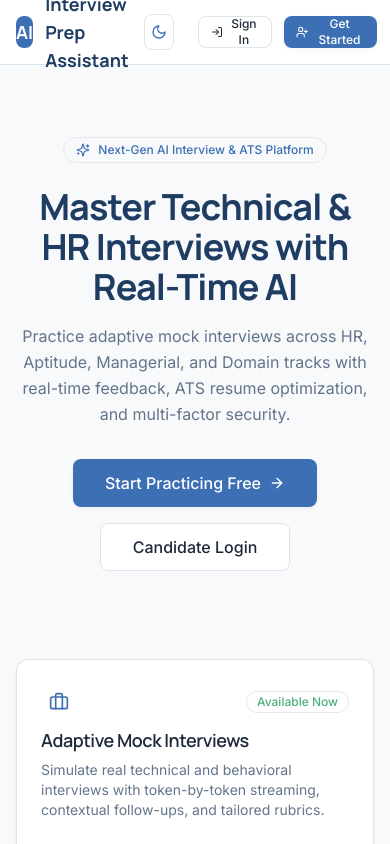
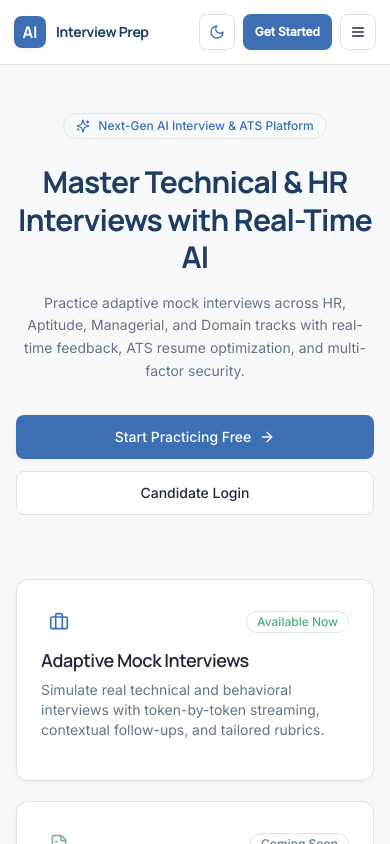
Before and after one commit to Hassanabbas006/ai-intweview-preparation-assistant, a Next.js app: page / in a window 390 px wide. Shown: the top 844 px of the page. Built offline with nearby package versions, Linux system fonts and the light colour scheme.

Commit message:
fix(ui): redesign mobile header with compact wordmark and hamburger navigation for phone viewports

```diff
--- a/app/(admin)/admin/login/page.tsx
+++ b/app/(admin)/admin/login/page.tsx
@@ -88,7 +88,7 @@ export default function AdminLoginPage() {
   };
 
   return (
-    <div className="min-h-screen flex flex-col items-center justify-center p-4 bg-background transition-colors">
+    <div className="min-h-screen flex flex-col items-center justify-center p-4 pt-14 sm:pt-4 bg-background transition-colors">
       <div className="absolute top-4 right-4">
         <ThemeToggle />
       </div>
--- a/app/(auth)/login/page.tsx
+++ b/app/(auth)/login/page.tsx
@@ -259,7 +259,7 @@ function LoginForm() {
 
 export default function LoginPage() {
   return (
-    <div className="min-h-screen flex flex-col items-center justify-center p-4 bg-background transition-colors">
+    <div className="min-h-screen flex flex-col items-center justify-center p-4 pt-14 sm:pt-4 bg-background transition-colors">
       <div className="absolute top-4 right-4">
         <ThemeToggle />
       </div>
--- a/app/(auth)/signup/page.tsx
+++ b/app/(auth)/signup/page.tsx
@@ -65,7 +65,7 @@ export default function SignupPage() {
   };
 
   return (
-    <div className="min-h-screen flex flex-col items-center justify-center p-4 bg-background transition-colors">
+    <div className="min-h-screen flex flex-col items-center justify-center p-4 pt-14 sm:pt-4 bg-background transition-colors">
       <div className="absolute top-4 right-4">
         <ThemeToggle />
       </div>
--- a/app/page.tsx
+++ b/app/page.tsx
@@ -1,10 +1,11 @@
 "use client";
 
 import * as React from "react";
+import { useState } from "react";
 import Link from "next/link";
 import { ThemeToggle } from "@/components/theme-toggle";
 import { Button } from "@/components/ui/button";
-import { Card, CardHeader, CardTitle, CardDescription, CardContent, CardFooter } from "@/components/ui/card";
+import { Card, CardHeader, CardTitle, CardDescription, CardContent } from "@/components/ui/card";
 import { Badge } from "@/components/ui/badge";
 import {
   Sparkles,
@@ -14,29 +15,38 @@ import {
   UserPlus,
   Briefcase,
   FileText,
-  Code2,
-  Lock
+  Lock,
+  Menu,
+  X,
+  Compass
 } from "lucide-react";
 
 export default function Home() {
+  const [mobileMenuOpen, setMobileMenuOpen] = useState(false);
+
   return (
     <div className="min-h-screen flex flex-col bg-background text-text-primary transition-colors">
       {/* Top Navigation */}
       <header className="border-b border-border bg-surface sticky top-0 z-40">
-        <div className="max-w-6xl mx-auto px-4 sm:px-6 lg:px-8 h-16 flex items-center justify-between">
-          <div className="flex items-center space-x-3">
-            <div className="w-8 h-8 rounded-input bg-primary flex items-center justify-center text-white font-heading font-bold text-lg">
+        <div className="max-w-6xl mx-auto px-3.5 sm:px-6 lg:px-8 h-16 flex items-center justify-between gap-2">
+          {/* Logo & Brand Name */}
+          <Link href="/" className="flex items-center space-x-2.5 sm:space-x-3 shrink-0 min-w-0">
+            <div className="w-8 h-8 rounded-input bg-primary flex items-center justify-center text-white font-heading font-bold text-base sm:text-lg shrink-0 select-none shadow-soft">
               AI
             </div>
-            <span className="font-heading font-bold text-lg text-primary-dark dark:text-primary-light">
+            <span className="inline sm:hidden font-heading font-bold text-sm tracking-tight text-primary-dark dark:text-primary-light whitespace-nowrap">
+              Interview Prep
+            </span>
+            <span className="hidden sm:inline font-heading font-bold text-lg text-primary-dark dark:text-primary-light whitespace-nowrap">
               Interview Prep Assistant
             </span>
-          </div>
+          </Link>
 
-          <div className="flex items-center space-x-3">
+          {/* Desktop Navigation Links */}
+          <div className="hidden sm:flex items-center space-x-3">
             <ThemeToggle />
             <Link href="/admin/login">
-              <Button variant="ghost" size="sm" className="hidden sm:inline-flex items-center gap-1.5 text-xs text-text-secondary hover:text-primary">
+              <Button variant="ghost" size="sm" className="inline-flex items-center gap-1.5 text-xs text-text-secondary hover:text-primary">
                 <Lock className="w-3.5 h-3.5" /> Admin
               </Button>
             </Link>
@@ -46,36 +56,90 @@ export default function Home() {
               </Button>
             </Link>
             <Link href="/signup">
-              <Button variant="primary" size="sm" className="flex items-center gap-1.5">
+              <Button variant="primary" size="sm" className="flex items-center gap-1.5 shadow-soft">
                 <UserPlus className="w-4 h-4" /> Get Started
               </Button>
             </Link>
           </div>
+
+          {/* Mobile Navigation Controls */}
+          <div className="flex sm:hidden items-center space-x-2 shrink-0">
+            <ThemeToggle />
+            <Link href="/signup">
+              <Button variant="primary" size="sm" className="h-9 px-3 text-xs shadow-soft font-semibold">
+                Get Started
+              </Button>
+            </Link>
+            <button
+              type="button"
+              onClick={() => setMobileMenuOpen((prev) => !prev)}
+              className="w-9 h-9 flex items-center justify-center rounded-input border border-border bg-surface text-text-primary hover:bg-background transition-colors focus:outline-none focus:ring-2 focus:ring-primary select-none"
+              aria-label={mobileMenuOpen ? "Close menu" : "Open menu"}
+              aria-expanded={mobileMenuOpen}
+            >
+              {mobileMenuOpen ? <X className="w-4 h-4" /> : <Menu className="w-4 h-4" />}
+            </button>
+          </div>
         </div>
+
+        {/* Mobile Dropdown Menu */}
+        {mobileMenuOpen && (
+          <div className="sm:hidden border-t border-border bg-surface/98 backdrop-blur-md px-4 py-4 space-y-3 shadow-lg animate-fade-in">
+            <div className="space-y-2">
+              <Link href="/login" onClick={() => setMobileMenuOpen(false)} className="block">
+                <Button variant="outline" className="w-full justify-start text-xs h-10 gap-2">
+                  <LogIn className="w-4 h-4 text-primary" /> Candidate Sign In
+                </Button>
+              </Link>
+              <Link href="/interview" onClick={() => setMobileMenuOpen(false)} className="block">
+                <Button variant="outline" className="w-full justify-start text-xs h-10 gap-2 border-primary/30 text-primary hover:bg-primary/10">
+                  <Briefcase className="w-4 h-4" /> Adaptive Mock Interviews
+                </Button>
+              </Link>
+            </div>
+
+            <div className="pt-2 border-t border-border/60 flex items-center justify-between text-xs text-text-secondary">
+              <Link
+                href="/admin/login"
+                onClick={() => setMobileMenuOpen(false)}
+                className="hover:text-primary flex items-center gap-1.5 py-1"
+              >
+                <Lock className="w-3.5 h-3.5 text-warning" /> Admin Portal
+              </Link>
+              <Link
+                href="/resume"
+                onClick={() => setMobileMenuOpen(false)}
+                className="hover:text-primary flex items-center gap-1.5 py-1"
+              >
+                <FileText className="w-3.5 h-3.5 text-secondary" /> Resume Scanner
+              </Link>
+            </div>
+          </div>
+        )}
       </header>
 
       {/* Main Content */}
-      <main className="flex-1 max-w-6xl w-full mx-auto px-4 sm:px-6 lg:px-8 py-12 space-y-12">
+      <main className="flex-1 max-w-6xl w-full mx-auto px-4 sm:px-6 lg:px-8 py-8 sm:py-12 space-y-10 sm:space-y-12">
         {/* Hero Section */}
-        <div className="text-center space-y-4 max-w-3xl mx-auto py-6">
+        <div className="text-center space-y-4 max-w-3xl mx-auto py-4 sm:py-6">
           <div className="inline-flex items-center gap-2 px-3 py-1 rounded-full bg-primary/10 border border-primary/20 text-xs font-medium text-primary mb-2">
             <Sparkles className="w-3.5 h-3.5" /> Next-Gen AI Interview & ATS Platform
           </div>
-          <h1 className="text-4xl sm:text-5xl font-heading font-extrabold tracking-tight text-primary-dark dark:text-primary-light">
+          <h1 className="text-3xl sm:text-5xl font-heading font-extrabold tracking-tight text-primary-dark dark:text-primary-light leading-tight">
             Master Technical & HR Interviews with Real-Time AI
           </h1>
-          <p className="text-base sm:text-lg text-text-secondary leading-relaxed">
+          <p className="text-sm sm:text-lg text-text-secondary leading-relaxed">
             Practice adaptive mock interviews across HR, Aptitude, Managerial, and Domain tracks with real-time feedback, ATS resume optimization, and multi-factor security.
           </p>
 
-          <div className="flex flex-wrap items-center justify-center gap-4 pt-4">
-            <Link href="/signup">
-              <Button size="lg" className="flex items-center gap-2 shadow-soft text-base px-8">
+          <div className="flex flex-wrap items-center justify-center gap-3 sm:gap-4 pt-4">
+            <Link href="/signup" className="w-full sm:w-auto">
+              <Button size="lg" className="w-full sm:w-auto flex items-center justify-center gap-2 shadow-soft text-sm sm:text-base px-6 sm:px-8 h-11 sm:h-12">
                 Start Practicing Free <ArrowRight className="w-4 h-4" />
               </Button>
             </Link>
-            <Link href="/login">
-              <Button variant="outline" size="lg" className="flex items-center gap-2 text-base px-8">
+            <Link href="/login" className="w-full sm:w-auto">
+              <Button variant="outline" size="lg" className="w-full sm:w-auto flex items-center justify-center gap-2 text-sm sm:text-base px-6 sm:px-8 h-11 sm:h-12">
                 Candidate Login
               </Button>
             </Link>
@@ -83,7 +147,7 @@ export default function Home() {
         </div>
 
         {/* Feature Cards */}
-        <div className="grid grid-cols-1 md:grid-cols-3 gap-6 pt-4">
+        <div className="grid grid-cols-1 md:grid-cols-3 gap-5 sm:gap-6 pt-2">
           <Link href="/interview" className="block group">
             <Card className="h-full hover:border-primary transition-all shadow-soft group-hover:shadow-md">
               <CardHeader>
@@ -170,7 +234,7 @@ export default function Home() {
 
       {/* Footer */}
       <footer className="border-t border-border bg-surface py-6 text-center text-xs text-text-secondary mt-auto">
-        <div className="max-w-6xl mx-auto px-4 flex flex-col sm:flex-row items-center justify-between gap-2">
+        <div className="max-w-6xl mx-auto px-4 flex flex-col sm:flex-row items-center justify-between gap-3 sm:gap-2">
           <span>AI Interview Preparation Assistant</span>
           <div className="flex items-center gap-4">
             <Link href="/login" className="hover:text-primary transition-colors">Login</Link>
```
